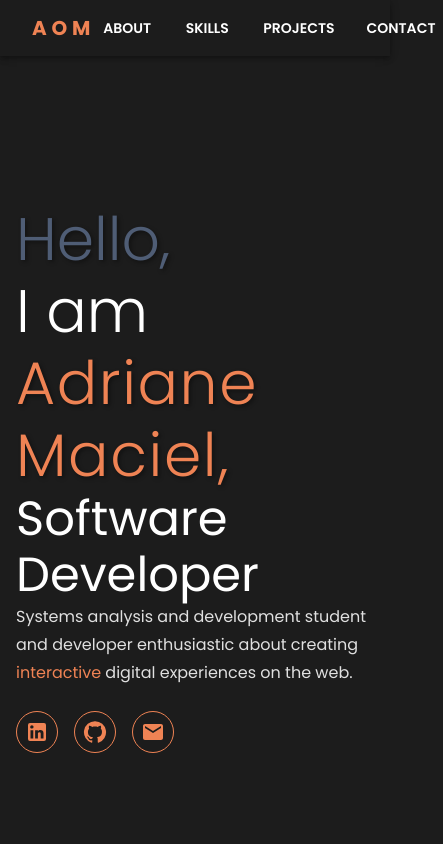
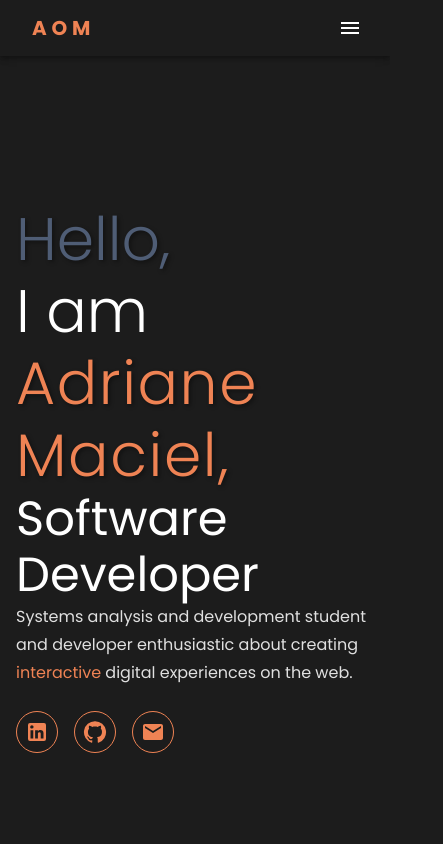
Before and after one commit to adrianemaciel/my-portfolio-react-2.0, a React (Vite) app: page / in a window 390 px wide. Shown: the top 844 px of the page, 443 px wide, since content can reach past the window. Built offline with nearby package versions, Linux system fonts and the light colour scheme.

Commit message:
feat: adds menu responsive

```diff
--- /dev/null
+++ b/src/components/MenuButton.jsx
@@ -0,0 +1,18 @@
+import { IconButton } from "@mui/material";
+import MenuIcon from "@mui/icons-material/Menu";
+
+const MenuButton = ({ onClick }) => {
+    return (
+        <IconButton
+            edge="end"
+            color="inherit"
+            aria-label="menu"
+            onClick={onClick}
+            sx={{ display: { xs: "flex", md: "none" } }}
+        >
+            <MenuIcon />
+        </IconButton>
+    );
+};
+
+export default MenuButton;
--- a/src/components/NavBar.jsx
+++ b/src/components/NavBar.jsx
@@ -1,10 +1,18 @@
-import { AppBar, Box, Container, Toolbar, Typography } from "@mui/material";
+import { AppBar, Box, Container, Toolbar, Typography, Drawer } from "@mui/material";
 import { useTheme } from "@mui/material/styles";
+import { useState } from "react";
 import NavButton from "./NavButton";
+import MenuButton from "./MenuButton";
 import BackToTopButton from "./BackToTopButton";
 
 const NavBar = () => {
+  const [openDrawer, setOpenDrawer] = useState(false);
+
   const theme = useTheme();
+
+  const handleDrawerToggle = () => {
+    setOpenDrawer(!openDrawer);
+  };
 
   return (
     <Box>
@@ -30,15 +38,46 @@ const NavBar = () => {
               <span>AOM</span>
             </Typography>
 
-            <Box sx={{ display: "flex", gap: 2 }}>
+            <Box sx={{ display: { xs: "none", md: "flex" }, gap: 2 }}>
               <NavButton label="About" to="about" />
               <NavButton label="Skills" to="skills" />
               <NavButton label="Projects" to="projects" />
               <NavButton label="Contact" to="contact" />
             </Box>
+
+            <MenuButton onClick={handleDrawerToggle} />
           </Toolbar>
         </Container>
       </AppBar>
+
+      <Drawer
+        anchor="right"
+        open={openDrawer}
+        onClose={handleDrawerToggle}
+        sx={{
+          "& .MuiDrawer-paper": {
+            backgroundColor: theme.palette.background.default,
+            color: theme.palette.text.primary,
+          },
+        }}
+      >
+        <Box
+          sx={{
+            width: 250,
+            display: "flex",
+            flexDirection: "column",
+            alignItems: "center",
+            gap: 2,
+            paddingTop: 6,
+          }}
+        >
+          <NavButton label="About" to="about" onClick={handleDrawerToggle} />
+          <NavButton label="Skills" to="skills" onClick={handleDrawerToggle} />
+          <NavButton label="Projects" to="projects" onClick={handleDrawerToggle} />
+          <NavButton label="Contact" to="contact" onClick={handleDrawerToggle} />
+        </Box>
+      </Drawer>
+
       <BackToTopButton />
     </Box>
   );
--- a/src/components/NavButton.jsx
+++ b/src/components/NavButton.jsx
@@ -2,7 +2,7 @@ import { useTheme } from "@mui/material/styles";
 import { Link } from "react-scroll";
 import { Button } from "@mui/material";
 
-const NavButton = ({ label, to }) => {
+const NavButton = ({ label, to, onClick }) => {
   const theme = useTheme();
 
   return (
@@ -15,6 +15,7 @@ const NavButton = ({ label, to }) => {
       offset={-70}
     >
       <Button
+        onClick={onClick}
         sx={{
           fontFamily: theme.typography.fontFamily,
           color: theme.palette.text.primary,
```
